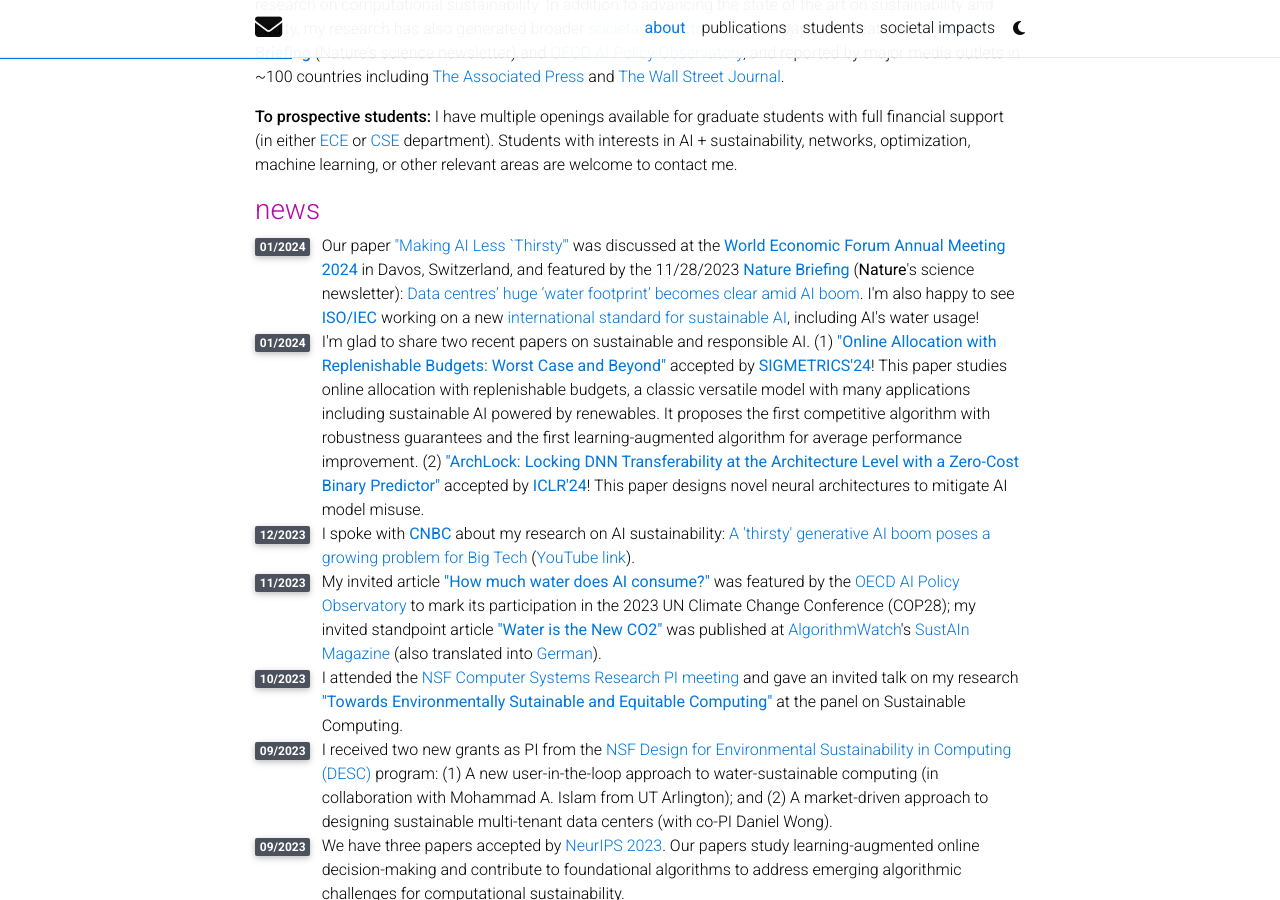
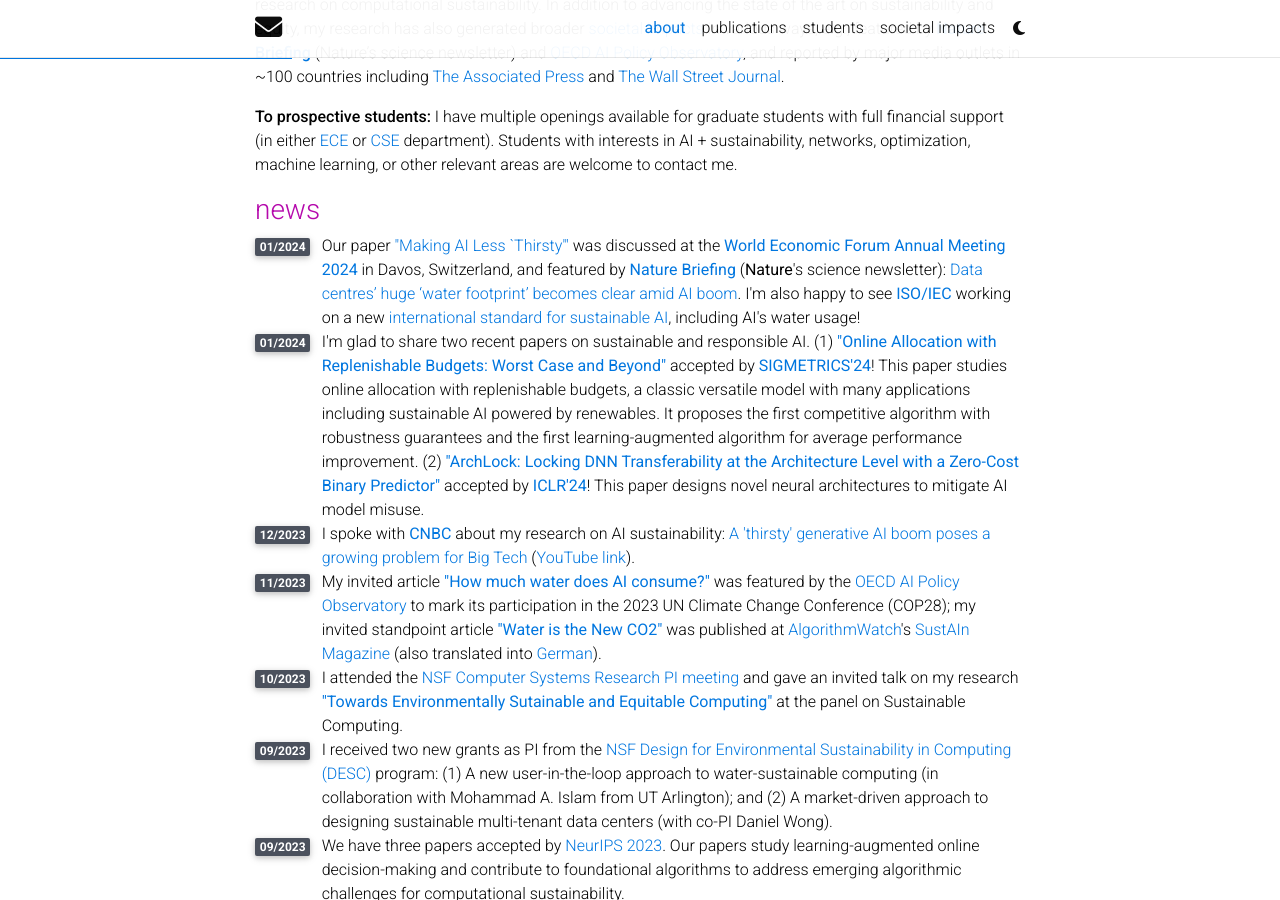
Before and after one commit to shaoleiren/shaoleiren.github.io, a Jekyll site: the page built from _pages/about.md, in a window 1280 px wide and 900 px high, scrolled down 545 px. Built offline with Jekyll 4.4.1, drawn with Linux system fonts in a browser that asks for light colours; full-size pictures stand in for the smaller copies a plugin makes; comment, search, counter and statistics services are not loaded; a style sheet for code colours, icons or effects is not loaded.

Commit message:
Update about.html

```diff
--- a/_layouts/about.html
+++ b/_layouts/about.html
@@ -61,7 +61,7 @@
               <div class="col-xs-11 cl-sm-11 col-md-11 mt-2 mt-md-0">
                Our paper <a href="https://arxiv.org/abs/2304.03271">"Making AI Less `Thirsty'"</a>
                was discussed at the <b><a href="https://www.weforum.org/agenda/2024/01/how-can-we-ensure-water-resilience-in-a-climate-altered-world/">World Economic Forum Annual Meeting 2024</a></b> in Davos, Switzerland,
-               and featured by the 11/28/2023 <b><a href="https://www.nature.com/briefing/signup">Nature Briefing</a></b> (<b>Nature</b>'s science newsletter): <a href="https://www.nature.com/articles/d41586-023-03768-y">Data centres’ huge ‘water footprint’ becomes clear amid AI boom</a>. I'm also happy to see
+               and featured by <b><a href="https://www.nature.com/briefing/signup">Nature Briefing</a></b> (<b>Nature</b>'s science newsletter): <a href="https://www.nature.com/articles/d41586-023-03768-y">Data centres’ huge ‘water footprint’ becomes clear amid AI boom</a>. I'm also happy to see
                 <b><a href="https://www.iso.org/committee/6794475.html">ISO/IEC</a></b> working on a new <a href="https://www.iec.ch/blog/importance-sustainable-ai">international standard for sustainable AI</a>, including
                 AI's water usage!
               </div>
```
